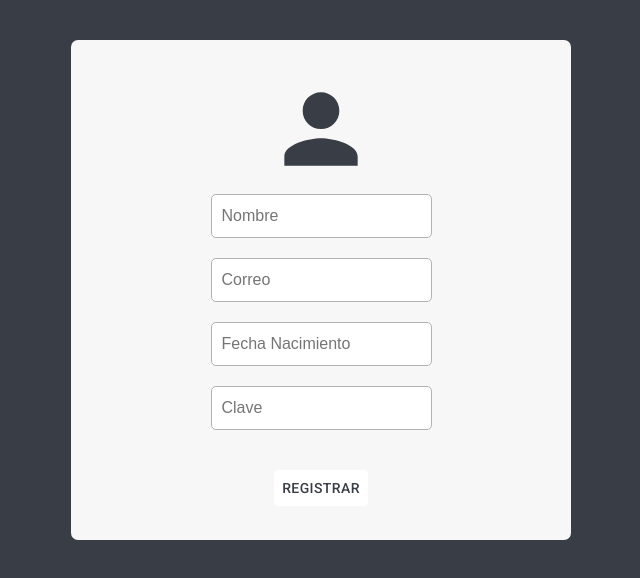
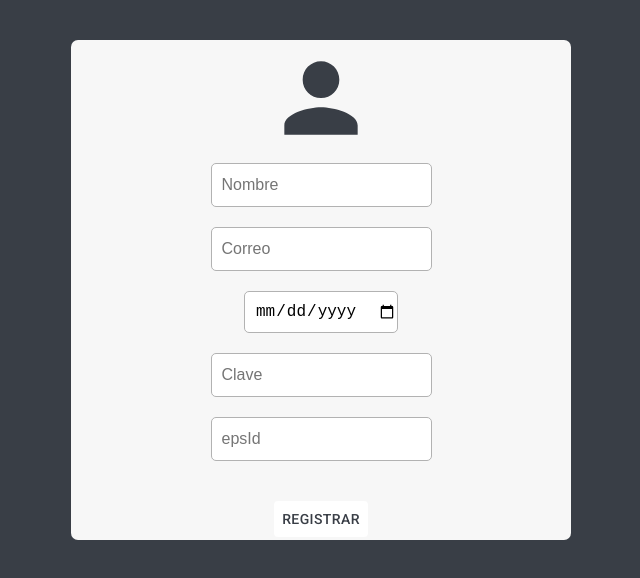
Before and after one commit to juandda/proyecto-practica, a React (Create React App) app in the folder client/: page /register in a window 1280 px wide. Shown: the top 578 px of the page, without its empty margins (319-959 px from the left). Built offline with nearby package versions, Linux system fonts and the light colour scheme.

Commit message:
segundos estios

```diff
--- a/client/src/pages/Cita.js
+++ b/client/src/pages/Cita.js
@@ -19,7 +19,8 @@ function Cita() {
 
     const reserve =  (id) => {
         const data = {usuarioId: sessionStorage.getItem('id'),
-                      estado: false};
+                      estado: false,
+                    };
         axios.put(`http://localhost:3001/citas/${id}`, data).then((response) => {
             alert(response.data);
             window.location.reload()
@@ -77,7 +78,7 @@ function Cita() {
 
             </nav>
             <div style={{ height: 300, width: '55%' }} class = "dataGrid-container">
-                <DataGrid rows={rows} columns={columns} isRowSelectable={(params) => false} isCellEditable={(params)=>false}/>
+                <DataGrid rows={rows} columns={columns} isRowSelectable={(params) => false}/>
             </div>
         </>
     )
--- a/client/src/pages/Login.js
+++ b/client/src/pages/Login.js
@@ -3,11 +3,14 @@ import axios from 'axios';
 import { Button, Box, TextField } from '@mui/material';
 import PersonIcon from '@mui/icons-material/Person';
 import '../App.css'
+import { useNavigate } from 'react-router-dom';
 
 function Login() {
 
     const [correo, setCorreo] = useState("")
     const [password, setPassword] = useState("")
+    let navigate = useNavigate();
+
     const login = () => {
         const data = {correo: correo, password: password}
         axios.post("http://localhost:3001/usuarios/login", data).then((response) => {
@@ -16,6 +19,7 @@ function Login() {
             }else{
                 sessionStorage.setItem("accessToken", response.data.accessToken)
                 sessionStorage.setItem("id", response.data.usuarioId)
+                navigate("/nuevaCita")
             }
         })
     }
--- a/client/src/pages/Register.js
+++ b/client/src/pages/Register.js
@@ -5,6 +5,7 @@ import axios from 'axios';
 import '../App.css'
 import { Button } from '@mui/material';
 import PersonIcon from '@mui/icons-material/Person';
+import { useNavigate }  from 'react-router-dom'
 
 function Register() {
 
@@ -22,10 +23,12 @@ function Register() {
         clave:Yup.string().required(),
     })
 
+    let navigate = useNavigate();
+
     const onSubmit= (data) =>{
         axios.post("http://localhost:3001/usuarios", data).then(() =>{
-
         })
+        navigate("/login")
     }
 
     return (
@@ -58,6 +61,7 @@ function Register() {
                     <ErrorMessage name="fecha_nacimiento" component="span" />
                     <Field
                         autocomplete="off"
+                        type="date"
                         id="inputCreatePost"
                         name="fecha_nacimiento"
                         placeholder="Fecha Nacimiento"
@@ -73,6 +77,14 @@ function Register() {
                         placeholder="Clave"
                         label = "Clave"
                     />
+                    <ErrorMessage name="epsId" component="span" />
+                    <Field
+                        autocomplete="off"
+                        id="inputCreatePost"
+                        name="epsId"
+                        placeholder="epsId"
+                        label = "epsId"
+                    />
                     <Button
                         sx={{backgroundColor: 'white',
                             marginTop: '30px',
```
